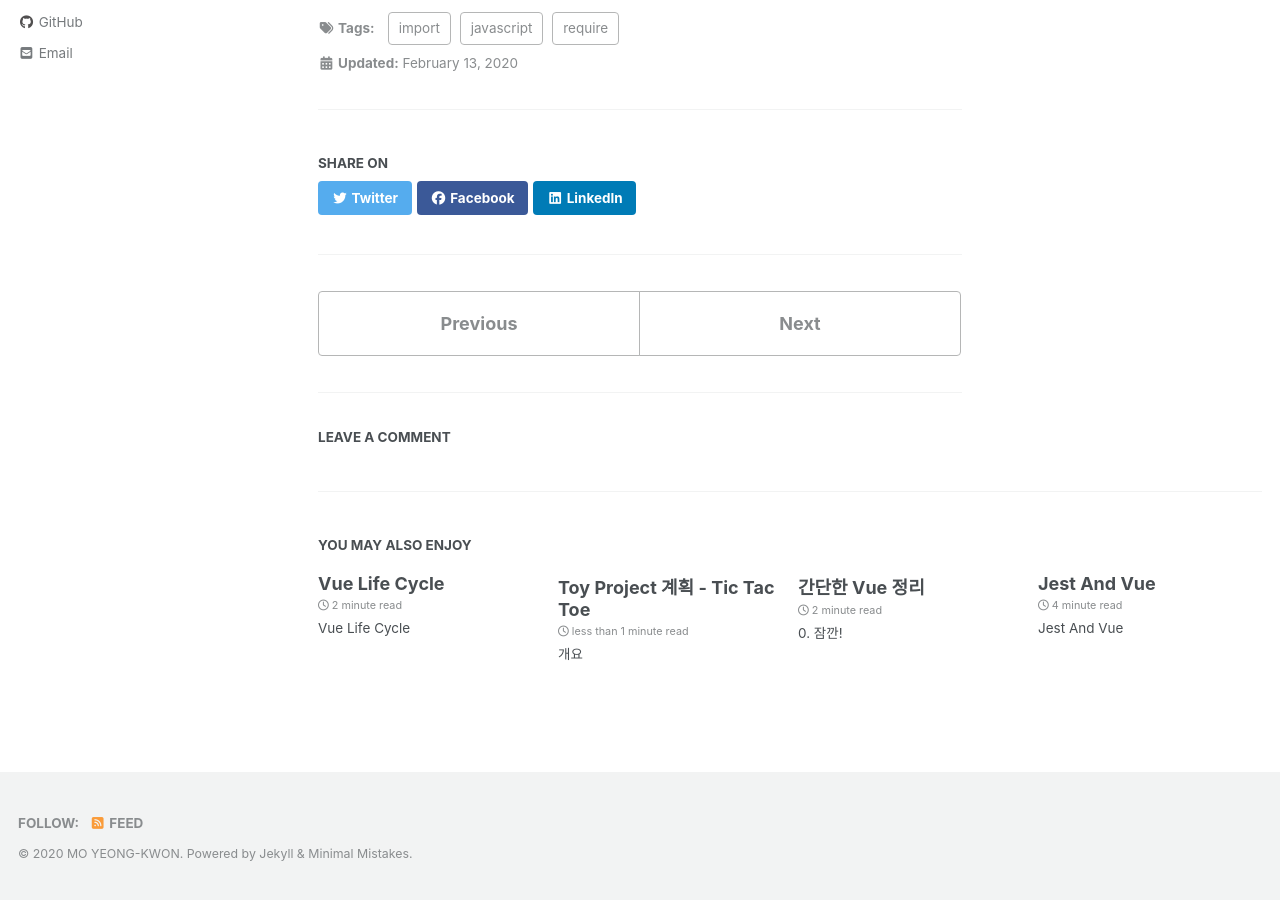
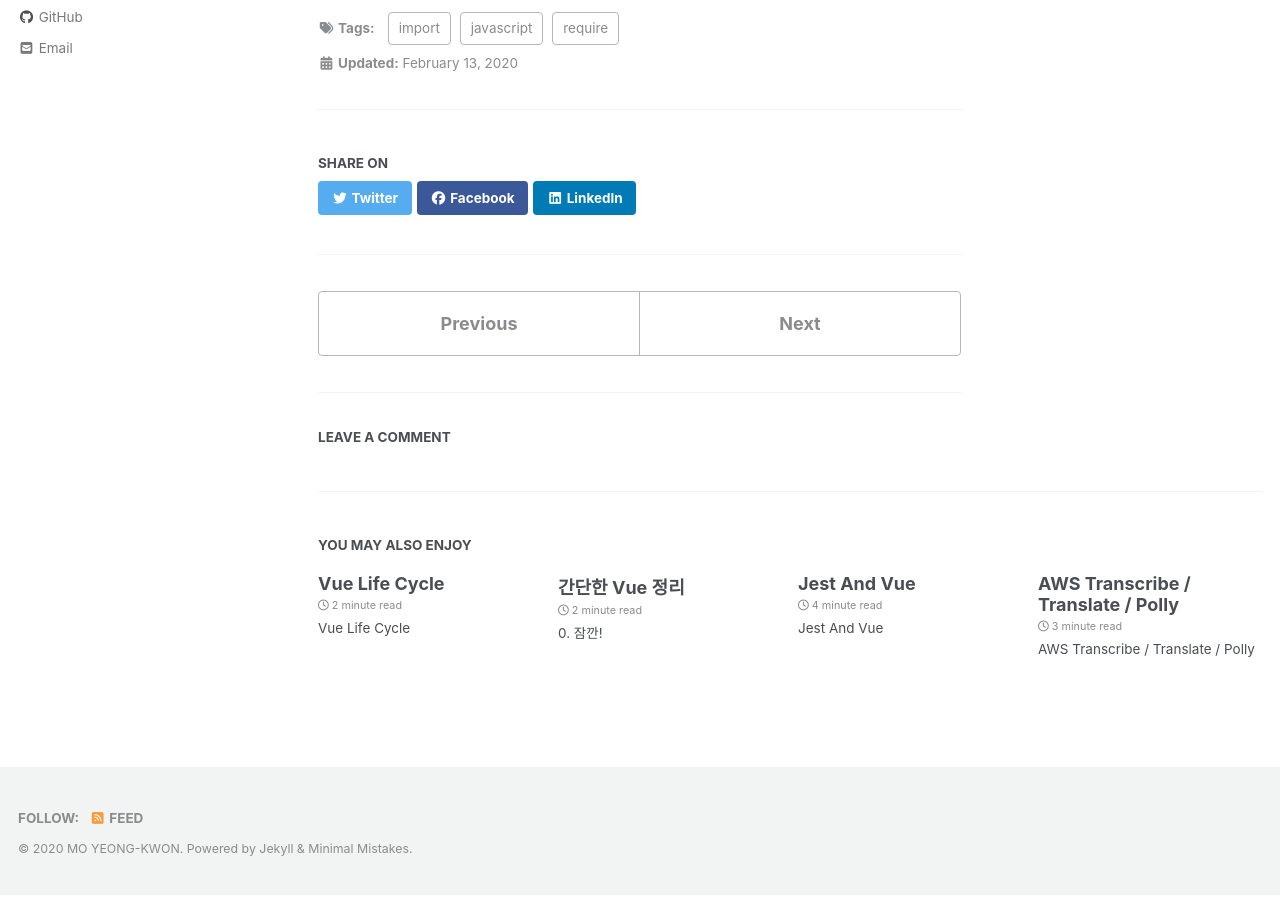
Before and after one commit to momoci99/momoci99.github.io, a Jekyll site: the page built from _posts/2020-02-13-js-imort.md, in a window 1280 px wide and 900 px high, scrolled down 2660 px. Built offline with Jekyll 4.4.1, drawn with Linux system fonts in a browser that asks for light colours; cached includes are drawn as plain includes; nearby versions of some CDN libraries; comment, search, counter and statistics services are not loaded; some of the changed lines change nothing that is shown; some of the changed text lies outside the part shown.

Commit message:
remove post and fix typo

````diff
--- a/_posts/2020-02-13-js-imort.md
+++ b/_posts/2020-02-13-js-imort.md
@@ -1,30 +1,30 @@
 ---
 layout: single
-title:  "간단한 require vs import에 대한 정리"
-tag :
-    - javascript
-    - import
-    - require
+title: "간단한 require vs import에 대한 정리"
+tag:
+  - javascript
+  - import
+  - require
 ---
 
 # 들어가면서
 
 많은 블로그나 MDN 공식 사이트에 import에 대해 잘 설명이 되어있긴 하지만 내용을 정리하는 차원에서 toy project 진행중 궁금했던점을 vs 형식으로 매우 간략히 정리하였다.
 
-
 # require vs import
 
 ## require
+
 ```js
 //react 모듈을 불러옴
-const Chicken = require('chicken');
+const Chicken = require("chicken");
 ```
 
 ## import
 
 ```js
 //chicken 모듈 내에서 leg, wing, 멤버 or 함수를 불러옴
-import {leg, wing}  from 'chicken';
+import { leg, wing } from "chicken";
 ```
 
 require와 import는 사용방법이 좀 다를 뿐이지 결국 하는일은 모듈을 불러오는게 아닌가 라고 생각될수 있다. 하지만 아래와 같은 명백한 차이가 존재한다.
@@ -41,8 +41,7 @@ chicken 모듈의 내용을 `Chicken`변수에 저장한다. 그 다음 `Chicken
 
 반면 import를 사용했을때에는 아래와 같이 `chicken`모듈 내의 일부분만 불러올수 있다.
 
-> import {leg, wing}  from 'chicken';
-
+> import {leg, wing} from 'chicken';
 
 ### 동기 / 비동기 로딩
 
@@ -54,7 +53,6 @@ require는 기본적으로 동기방식으로 모듈을 불러오지만 import
 
 하지만 자동으로 `defer` 옵션이 적용되어 fetch와 Parser이 별도로 동작하기 때문에 성능 측면에서 확실히 이득이 있다.
 
-
 ### Node.js에서는 import를 사용할 수 있는가?
 
 현 시점에서는 (2020-02-13) 기본적으로 require를 사용하게 되어있다. 물론 Babel을 이용하여 import 구문을 사용할수 있으며 대부분 그렇게 써왔으리라.
@@ -64,24 +62,22 @@ require는 기본적으로 동기방식으로 모듈을 불러오지만 import
 Nodje 13버전을 설치하고 import 구문을 사용하면 아래와 같은 메시지를 볼 수 있다.
 
 > (node:15708) ExperimentalWarning: The ESM module loader is experimental.
-no
+> no
 
 아직 실험적인 기능이라는 뜻이며 13버전의 LTS가 릴리즈 된다면 바로 사용이 가능해보인다.
 
-
 ### import는 항상 엄격모드
 
-import로 가지고 오는 모듈은 `"use strice"`가 있던 없던 항상 엄격모드로 동작한다. require과는 또 다른점이다.
-
+import로 가지고 오는 모듈은 `"use strict"`가 있던 없던 항상 엄격모드로 동작한다. require과는 또 다른점이다.
 
 # 마무리
 
 | 항목             | require               | import                               |
-|------------------|-----------------------|--------------------------------------|
+| ---------------- | --------------------- | ------------------------------------ |
 | 선택적 로드/별칭 | 불가능                | 가능                                 |
 | 동기/비동기      | 동기                  | 비동기                               |
 | 엄격모드         | 모듈 내부 정의에 따름 | import로 로드된 모듈은 항상 엄격모드 |
-| Node.js지원유무  | 기본지원 | 13버전에서 실험적 기능으로 지원 |
+| Node.js지원유무  | 기본지원              | 13버전에서 실험적 기능으로 지원      |
 
 이렇게 간단하게 import와 require의 차이점을 정리하였다.
 
--- a/_posts/2020-04-03-ToyProject.md
+++ /dev/null
@@ -1,44 +0,0 @@
----
-layout: single
-title:  "Toy Project 계획 - Tic Tac Toe"
-tag :
-    - Vue
-    - Toy Proejct
----
-
-# 개요
-
-최근 회사에서 vue.js 를 사용하고 있습니다. vue.js는 낯설지만 러닝커브가 낮아 금세 익숙해지고 있습니다. 슬슬 현재 시점에서 지금까지 익힌 vue.js관련 내용들을 활용하여 가볍게 tic tac toe 게임을 만들어 보려고 합니다.
-
-![펭수](https://github.com/momoci99/momoci99.github.io/blob/master/assets/img/Etc/isoah6wa2g.jpg?raw=true)
-
-
-## 목표 - 웹 기반 Tic Tac Toe 게임
-
-## 주요 목표
-
-#### 1. jest를 사용하여 vue에 대한 test 코드 작성법을 익힙니다.
-#### 2. vue.js에 대한 사용법을 숙달합니다.
-
-이 두가지가 이번 프로젝트의 핵심사항이 되겠습니다. 사실 vue.js 보다는 어쩌면 jest사용이 우선이 될지 모르겠습니다. 이전 회사도 그렇고 현재 회사도 그렇지만 제대로 된 Test 코드가 없기에 이번기회에 jest 사용법을 획득하여 실무에도 기여할 수 있기를 희망합니다.
-
-## 사용 기술 스택
-
-1. html5, css3, javascript es6(필수)
-2. vue.js (필수)
-3. vue-jest (필수)
-4. scss(예상)
-5. aws ec2(예상)
-
-## 프로젝트 예상 기간
-
-2020-04-04 ~ 2020-04-16
-
-- 기간 산정 사유
-    - vue.js 에 대한 활용 능력 습득이 필요
-    - jest 에 대한 활용 능력 습득 필요
-    - 블로그 정리
-
-## 기타
-
-프로젝트 진행도중 익히게 된 내용은 가능한한 블로그에 정리할 예정입니다.
````
